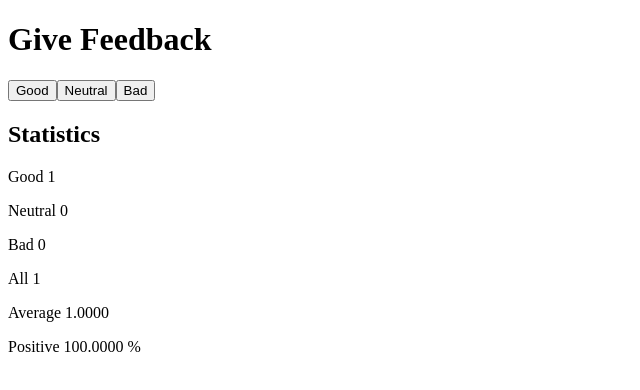
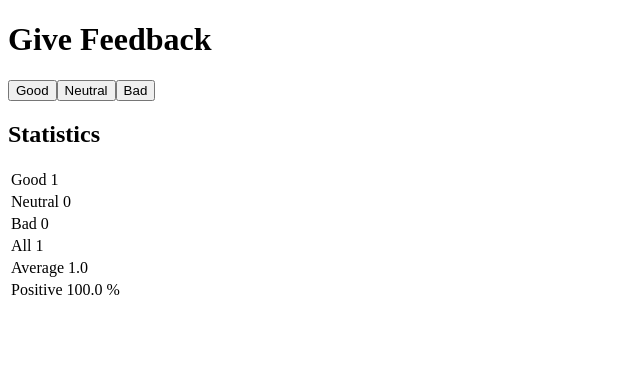
Before and after one commit to NikoNissinenn/FullStackOpenKurssi, a React (Vite) app in the folder osayksi/unicafe/: page / in a window 1280 px wide. Both pictures are taken after a click on the button "Good". Shown: the top 390 px of the page, without its empty margins (0-640 px from the left). Built offline with nearby package versions, Linux system fonts and the light colour scheme.

Commit message:
Tehtävä 1.11

```diff
--- a/osayksi/unicafe/src/components/StatisticLine.jsx
+++ b/osayksi/unicafe/src/components/StatisticLine.jsx
@@ -1,6 +1,8 @@
  const StatisticLine = ({text, value}) => {
   return (
-    <p>{`${text} ${value}`} {text==="Positive" ? "%" : ""}</p>
+    <tr>
+      <td>{`${text} ${value}`} {text==="Positive" ? "%" : ""}</td>
+    </tr>
   )
  };
 
--- a/osayksi/unicafe/src/components/Statistics.jsx
+++ b/osayksi/unicafe/src/components/Statistics.jsx
@@ -2,20 +2,22 @@ import StatisticLine from './StatisticLine';
 
 const Statistics = ({good, neutral, bad}) => {
   const all = good + neutral + bad;
-  const average = all ? ((good - bad) / all).toFixed(4): 0;
-  const positive = all ? ((good / all) * 100).toFixed(4) : 0;
+  const average = all ? ((good - bad) / all).toFixed(1): 0;
+  const positive = all ? ((good / all) * 100).toFixed(1) : 0;
 
   return (
     <section>
       {all ? (
-        <>
+        <table>
+          <tbody>
             <StatisticLine text="Good" value={good}/>
             <StatisticLine text="Neutral" value={neutral}/>
             <StatisticLine text="Bad" value={bad}/>
             <StatisticLine text="All" value={all}/>
             <StatisticLine text="Average" value={average}/>
             <StatisticLine text="Positive" value={positive}/>
-        </>
+          </tbody>
+        </table>
       ) : (<p>No feedback given</p>)}
     </section>
   )
```
Lines whose indentation alone changed are shown as unchanged.
